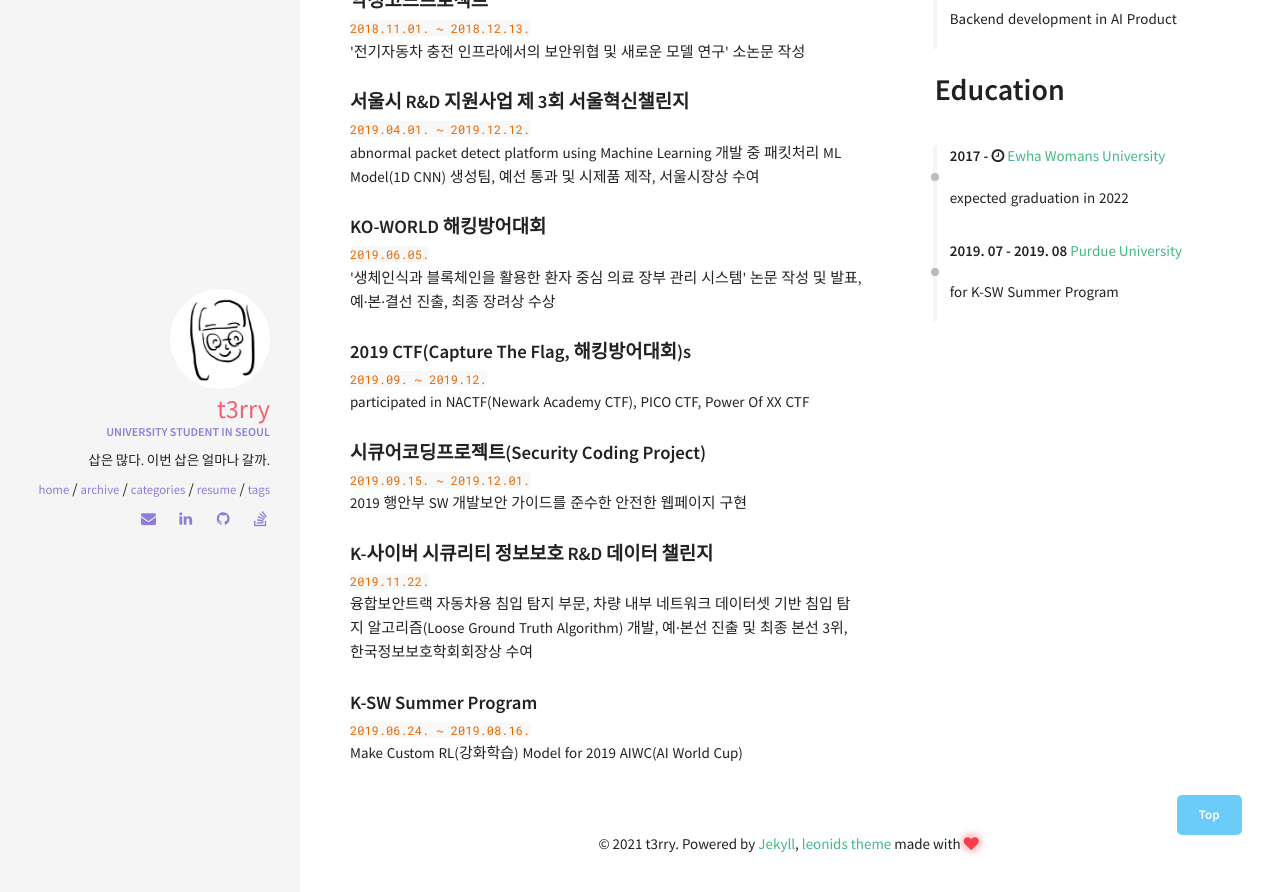
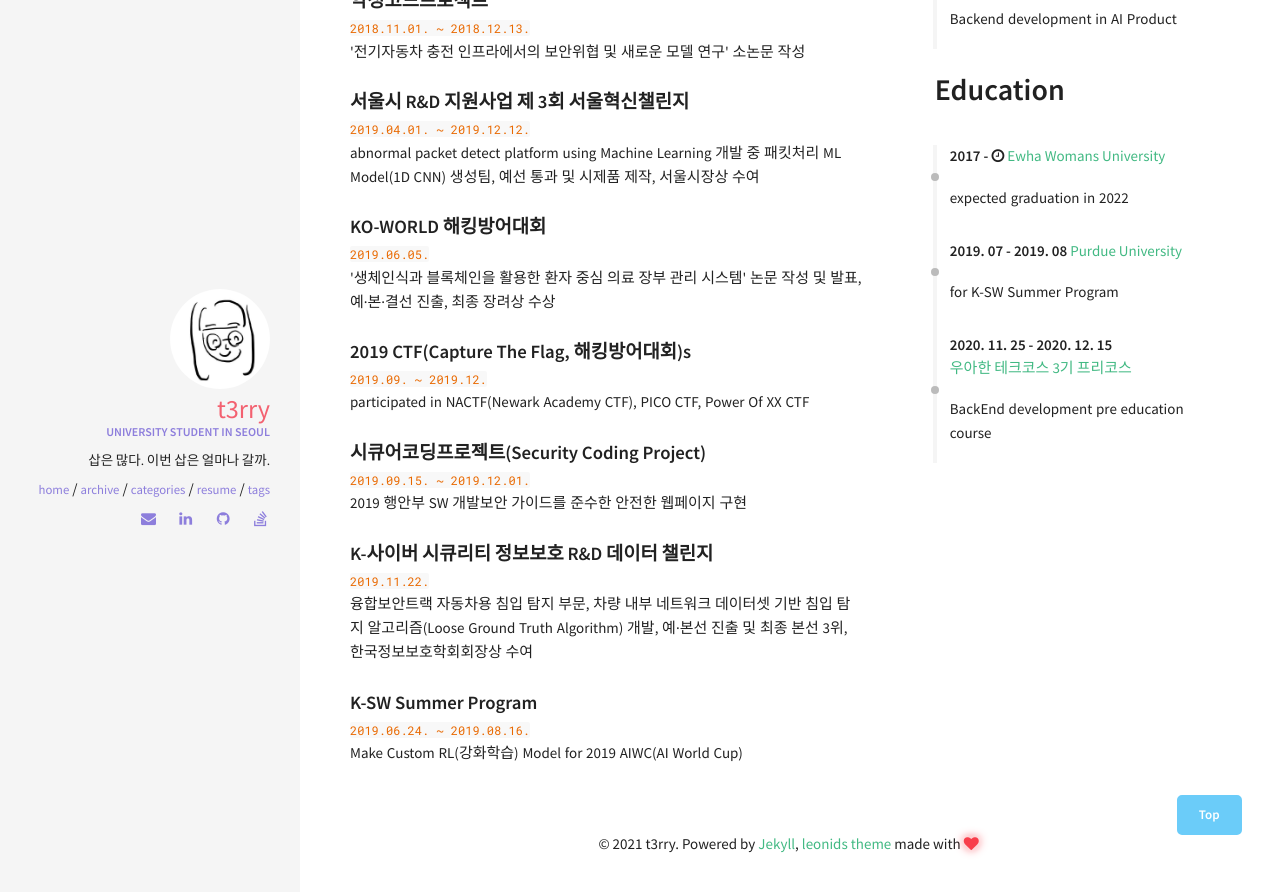
Before and after one commit to AMYMEME/AMYMEME.github.io, a Jekyll site: the page built from resume.html, in a window 1280 px wide and 900 px high, scrolled down 572 px. Shown: the top 892 px of the window. Built offline with Jekyll 4.4.1, drawn with Linux system fonts in a browser that asks for light colours; nearby versions of some CDN libraries.

Commit message:
feat(education, skills)

```diff
--- a/_data/index/education.yml
+++ b/_data/index/education.yml
@@ -7,3 +7,8 @@
   link: https://www.purdue.edu/
   date: 2019. 07 - 2019. 08
   descr: for K-SW Summer Program
+
+- name: 우아한 테크코스 3기 프리코스
+  link: https://woowacourse.github.io/
+  date: 2020. 11. 25 - 2020. 12. 15<br>
+  descr: BackEnd development pre education course
--- a/_data/index/skills.yml
+++ b/_data/index/skills.yml
@@ -3,4 +3,4 @@
 label: Ability
 id : cs
 aspects: Python, Java/Spring Boot, html/css, golang, Adobe
-percentage: 70, 70, 50, 20, 50
+percentage: 70, 70, 20, 40, 50
```
